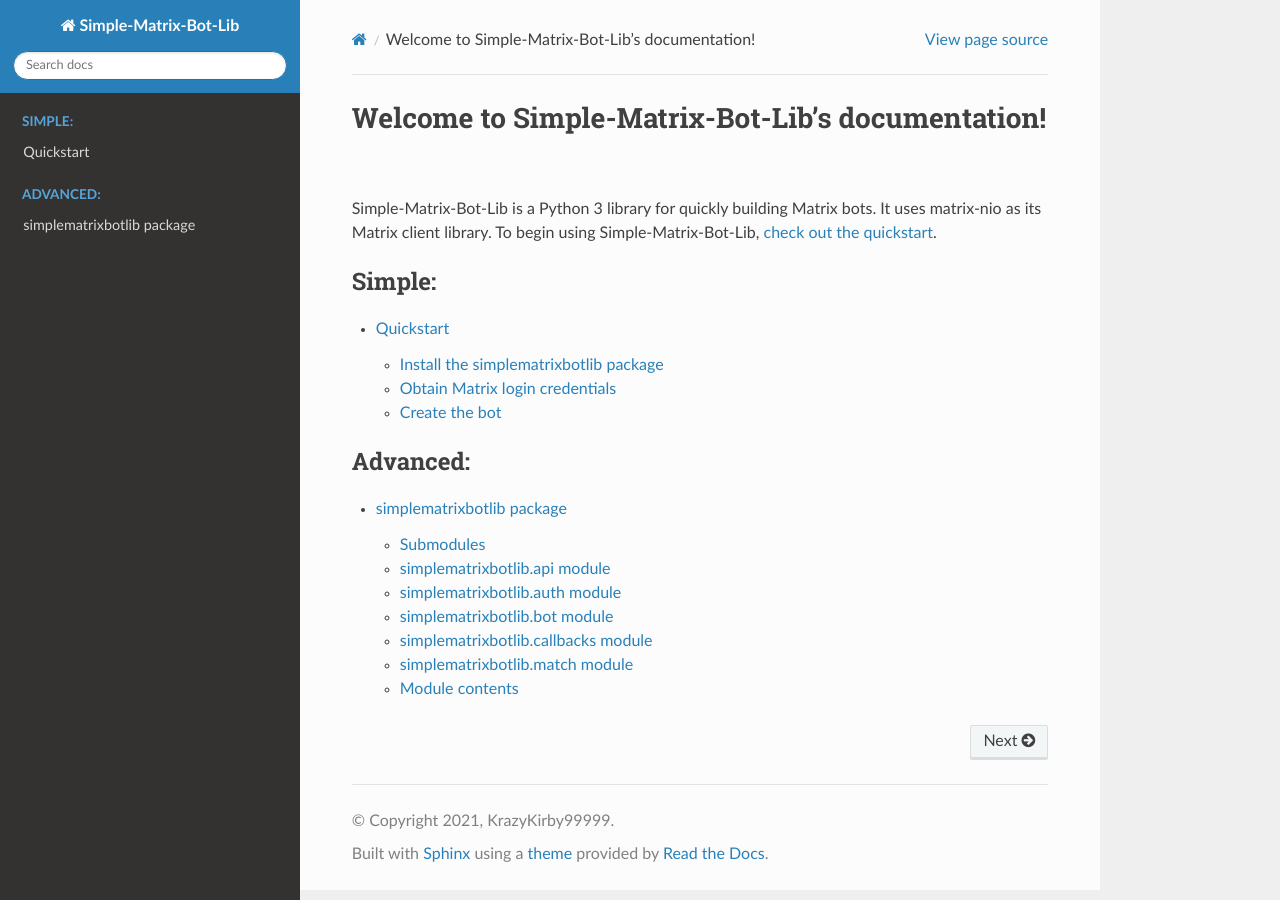
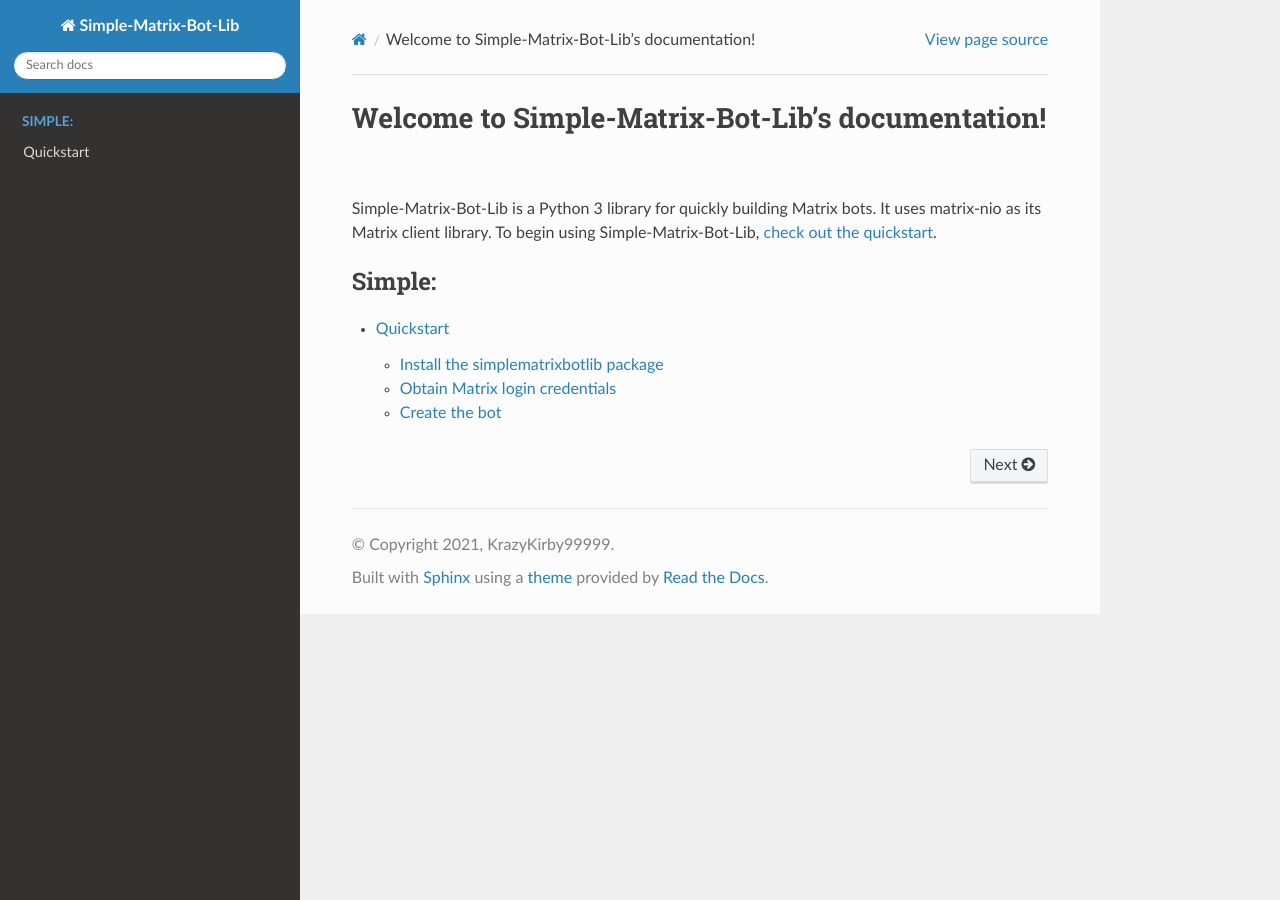
Before and after one commit to imbev/simplematrixbotlib, a Sphinx documentation site: the page built from doc/index.rst, in a window 1280 px wide. Built offline with Sphinx 7.4.7 and the Read the Docs theme 2.0.0, drawn with Linux system fonts in a browser that asks for light colours.

Commit message:
Remove autodoc

```diff
--- a/doc/autodoc/modules.rst
+++ /dev/null
@@ -1,7 +0,0 @@
-simplematrixbotlib
-==================
-
-.. toctree::
-   :maxdepth: 4
-
-   simplematrixbotlib
--- a/doc/autodoc/simplematrixbotlib.rst
+++ /dev/null
@@ -1,53 +0,0 @@
-simplematrixbotlib package
-==========================
-
-Submodules
-----------
-
-simplematrixbotlib.api module
------------------------------
-
-.. automodule:: simplematrixbotlib.api
-   :members:
-   :undoc-members:
-   :show-inheritance:
-
-simplematrixbotlib.auth module
-------------------------------
-
-.. automodule:: simplematrixbotlib.auth
-   :members:
-   :undoc-members:
-   :show-inheritance:
-
-simplematrixbotlib.bot module
------------------------------
-
-.. automodule:: simplematrixbotlib.bot
-   :members:
-   :undoc-members:
-   :show-inheritance:
-
-simplematrixbotlib.callbacks module
------------------------------------
-
-.. automodule:: simplematrixbotlib.callbacks
-   :members:
-   :undoc-members:
-   :show-inheritance:
-
-simplematrixbotlib.match module
--------------------------------
-
-.. automodule:: simplematrixbotlib.match
-   :members:
-   :undoc-members:
-   :show-inheritance:
-
-Module contents
----------------
-
-.. automodule:: simplematrixbotlib
-   :members:
-   :undoc-members:
-   :show-inheritance:
--- a/doc/index.rst
+++ b/doc/index.rst
@@ -16,5 +16,3 @@
 .. toctree::
    :maxdepth: 10
    :caption: Advanced:
-
-   autodoc/simplematrixbotlib
--- a/doc/requirements.txt
+++ b/doc/requirements.txt
@@ -1,2 +1 @@
 m2r2
-simplematrixbotlib
```
Also changed, not shown: 1 other file.
